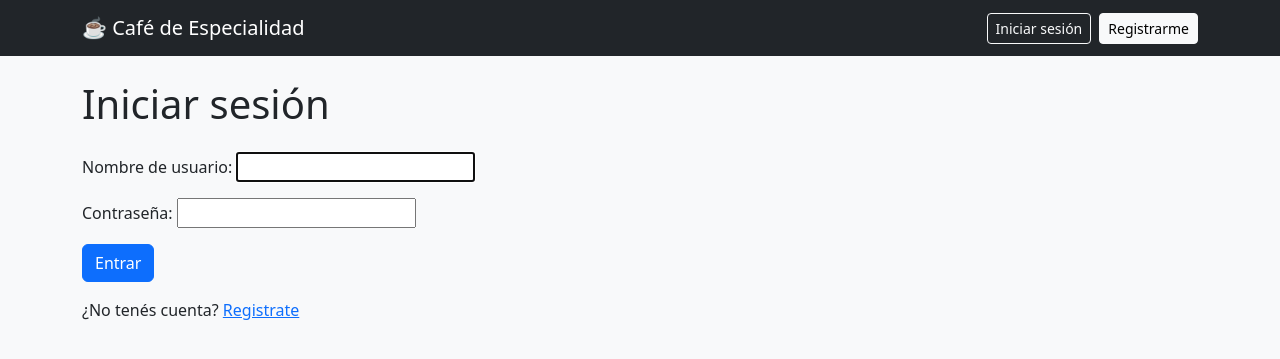
After one commit to valentinaap97-gif/mi_blog, a Django app: page /login/ in a window 1280 px wide. The commit adds this page. Shown: the top 359 px of the page. Run offline with Django 5.2, Linux system fonts and the light colour scheme.

Commit message:
Agregar registro, login y logout

```diff
--- a/blog/urls.py
+++ b/blog/urls.py
@@ -1,3 +1,4 @@
+from django.contrib.auth import views as auth_views
 from django.urls import path
 
 from . import views
@@ -8,4 +9,7 @@ urlpatterns = [
     path('post/<int:pk>/', views.PostDetailView.as_view(), name='post_detail'),
     path('post/<int:pk>/editar/', views.PostUpdateView.as_view(), name='post_update'),
     path('post/<int:pk>/eliminar/', views.PostDeleteView.as_view(), name='post_delete'),
+    path('registro/', views.RegistroView.as_view(), name='registro'),
+    path('login/', auth_views.LoginView.as_view(), name='login'),
+    path('logout/', auth_views.LogoutView.as_view(), name='logout'),
 ]
--- a/templates/base.html
+++ b/templates/base.html
@@ -10,10 +10,17 @@
     <nav class="navbar navbar-expand-lg navbar-dark bg-dark mb-4">
         <div class="container">
             <a class="navbar-brand" href="{% url 'post_list' %}">☕ Café de Especialidad</a>
-            <div class="d-flex align-items-center gap-2">
+                     <div class="d-flex align-items-center gap-2">
                 {% if user.is_authenticated %}
                     <span class="text-light me-2">Hola, {{ user.username }}</span>
                     <a class="btn btn-outline-light btn-sm" href="{% url 'post_create' %}">Nuevo post</a>
+                    <form method="post" action="{% url 'logout' %}" class="d-inline">
+                        {% csrf_token %}
+                        <button type="submit" class="btn btn-outline-light btn-sm">Cerrar sesión</button>
+                    </form>
+                {% else %}
+                    <a class="btn btn-outline-light btn-sm" href="{% url 'login' %}">Iniciar sesión</a>
+                    <a class="btn btn-light btn-sm" href="{% url 'registro' %}">Registrarme</a>
                 {% endif %}
             </div>
         </div>
--- /dev/null
+++ b/templates/registration/login.html
@@ -0,0 +1,15 @@
+{% extends 'base.html' %}
+
+{% block title %}Iniciar sesión{% endblock %}
+
+{% block content %}
+<h1 class="mb-4">Iniciar sesión</h1>
+
+<form method="post">
+    {% csrf_token %}
+    {{ form.as_p }}
+    <button type="submit" class="btn btn-primary">Entrar</button>
+</form>
+
+<p class="mt-3">¿No tenés cuenta? <a href="{% url 'registro' %}">Registrate</a></p>
+{% endblock %}
```
Also changed, not shown: blog/views.py (+7 -0 lines), templates/registration/registro.html (added, +15 -0 lines).
